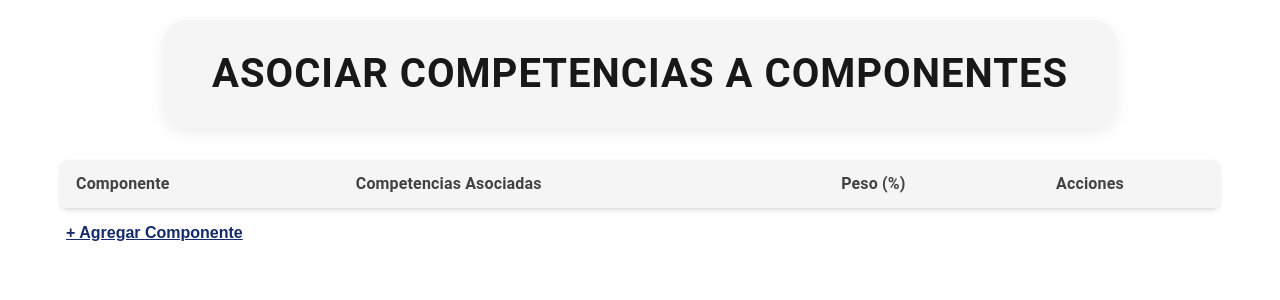
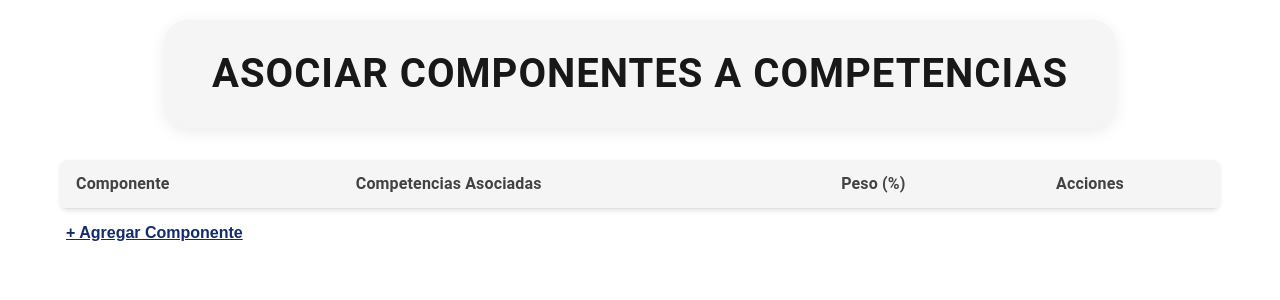
Before and after one commit to emersonHO/Modulo-Evaluaciones-Front, a React (Vite) app: page /auth in a window 1280 px wide. Both pictures are taken after a click on the button "Iniciar sesión". Shown: the top 300 px of the page. Built offline with nearby package versions, Linux system fonts and the light colour scheme.

Commit message:
Agregando titulo.

```diff
--- a/src/evaluaciones/pages/AsociarComponentesPage.jsx
+++ b/src/evaluaciones/pages/AsociarComponentesPage.jsx
@@ -169,7 +169,7 @@ const AsociarComponentesPage = () => {
   return (
     <div className={styles.page}>
       <div className={styles.tituloContainer}>
-        <h2 className={styles.titulo}>ASOCIAR COMPETENCIAS A COMPONENTES</h2>
+        <h2 className={styles.titulo}>ASOCIAR COMPONENTES A COMPETENCIAS</h2>
       </div>
       <div className={styles.tablaContainer}>
         <table className={styles.tabla}>
```
